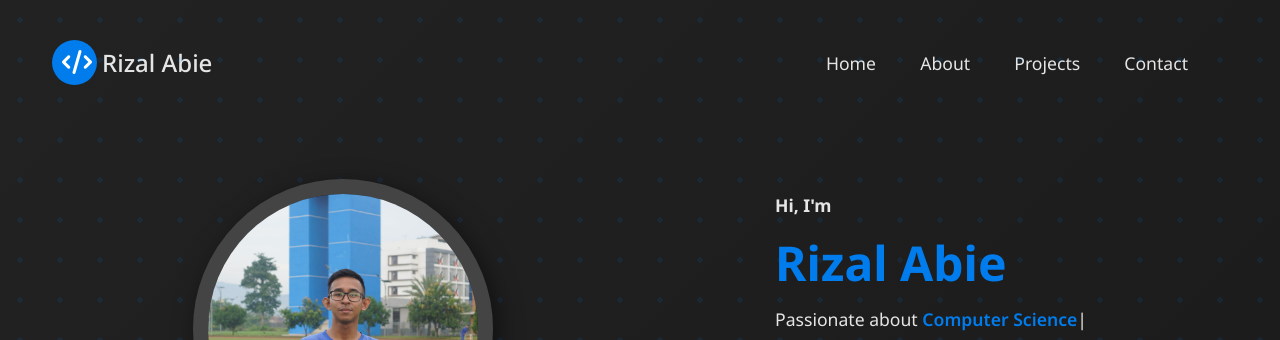
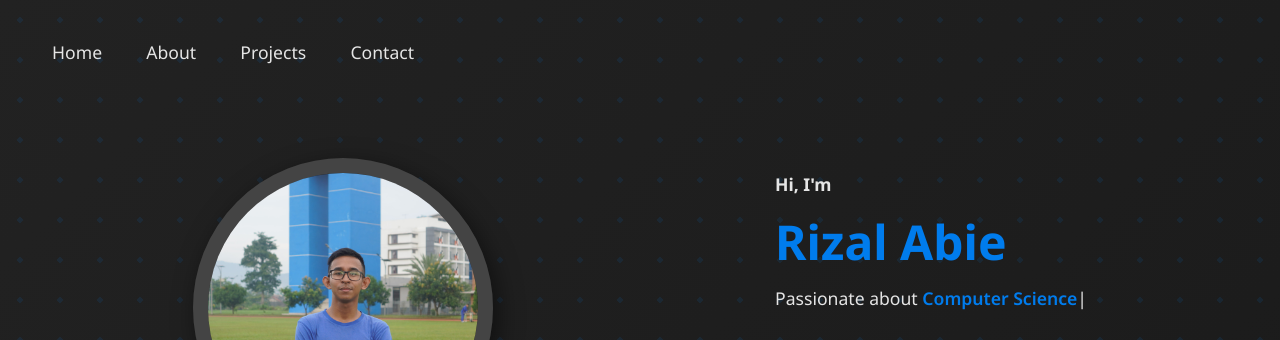
Before and after one commit to fazalfordev/fazalfordev.github.io, a plain HTML site: page index.html in a window 1280 px wide. Shown: the top 340 px of the page. Drawn offline with nearby package versions, Linux system fonts and the light colour scheme.

Commit message:
Update index.html

```diff
--- a/index.html
+++ b/index.html
@@ -20,15 +20,10 @@
     <link rel="stylesheet" href="style.css">
 </head>
 <body>
-    <a href="#main-content" class="skip-link">Skip to content</a>
     <main id="main-content">
         <div class="hero-header">
             <div class="wrapper">
                 <header>
-                    <div class="logo">
-                        <i class="fa-solid fa-code"></i>
-                        <span class="logo-text">Rizal Abie</span>
-                    </div>
                     <nav>
                         <button class="togglebtn" aria-label="Toggle navigation">
                             <span></span>
```
